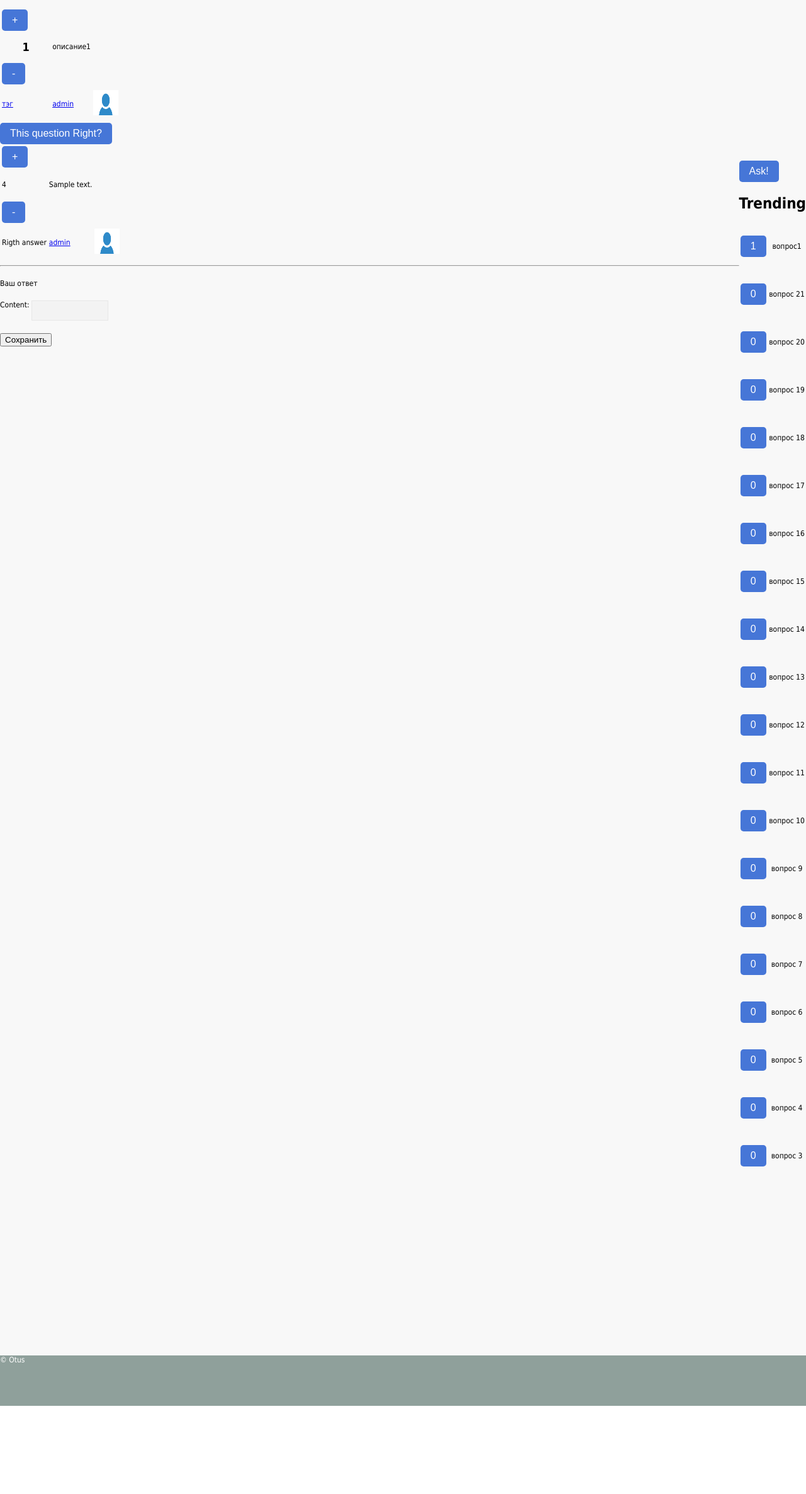
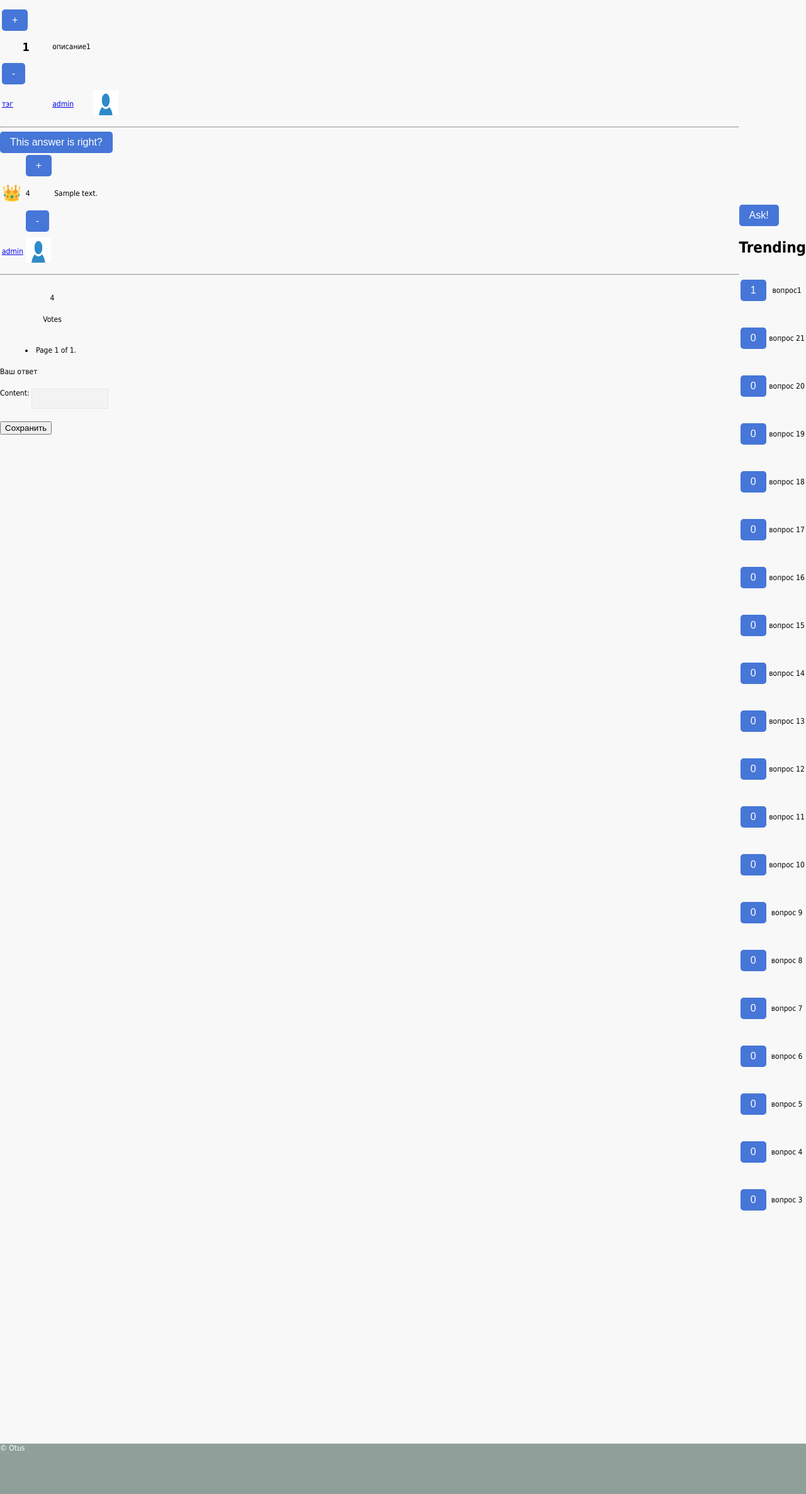
Before and after one commit to 7361cid/dz6, a Django app: page /blog/question_list/1/ in a window 1280 px wide. Shown: the part 138-2510 px from the top of the page at 63% size. Before the commit the page ends 2370 px from the top, so only its background shows below. Run offline with Django 3.2, Linux system fonts and the light colour scheme; a user stored in the database is signed in; data comes from the database, SQL or seed files in the repository; tables that the repository leaves empty hold one stand-in row (values such as "Sample post").

Commit message:
начал добавлять пагинаcию

```diff
--- a/mysite/blog/models.py
+++ b/mysite/blog/models.py
@@ -50,7 +50,6 @@ def change_rating(question_pk, vote):
 
 
 def change_rating_answer(answer_pk, vote):
-    print(f"LOG answer_pk {answer_pk}")
     answer = Answer.objects.get(pk=answer_pk)
     if vote:
         answer.rating += 1
--- a/mysite/blog/views.py
+++ b/mysite/blog/views.py
@@ -4,6 +4,7 @@ from django import forms
 from django.http import HttpResponseRedirect
 from django.shortcuts import render, redirect
 from django.contrib.auth.decorators import login_required
+from django.core.paginator import Paginator
 
 from .models import Question, Tag, Answer, Vote, VoteAnswer
 
@@ -18,8 +19,9 @@ class AskForm(forms.ModelForm):
 
 def question_with_answers_view(request, pk):
     question = Question.objects.get(pk=pk)
-    answers = Answer.objects.filter(question_pk=pk)
-    context = {'question': question, 'answers': answers}
+    answers = Answer.objects.filter(question_pk=pk).order_by('-rating', '-date')
+    paginator = Paginator(answers, 30)
+    context = {'question': question, 'answers': answers, 'paginator': paginator.page(1)}
     if request.method == 'POST':
         form = AskForm(request.POST)
         if form.is_valid():
@@ -148,6 +150,7 @@ class VoteAnswerForm(forms.ModelForm):
         fields = ['vote']
         widgets = {'vote': forms.HiddenInput()}
 
+
 class QuestionCreateView(LoginRequiredMixin, CreateView):
     form_class = QuestionForm
     template_name = 'question_new.html'
--- a/mysite/media/css/styles.css
+++ b/mysite/media/css/styles.css
@@ -145,3 +145,7 @@ li{list-style-position:inside;}
 .td_content_center {
    width: 80%;
 }
+
+.right_answer {
+ font-size: 25px;
+}
--- a/mysite/templates/question.html
+++ b/mysite/templates/question.html
@@ -65,11 +65,15 @@
             </td>
         </tr>
     </table>
-
-
+    <hr>
     {% for answer in answers %}
         <table>
             <tr>
+                {% if answer.right %}
+                    <td>
+                        <p class="right_answer">👑</p>
+                    </td>
+                {% endif %}
                 <td>
                     <form action="vote_for_answer/{{ answer.pk }}" method="post">
                         {% csrf_token %}
@@ -88,11 +92,6 @@
                 </td>
             </tr>
             <tr>
-                {% if answer.right %}
-                    <td>
-                        <p>Rigth answer</p>
-                    </td>
-                {% endif %}
                 <td>
                     <p><a href="{% url 'user' pk=answer.author.pk %}">{{ answer.author }}</a></p>
                 </td>
@@ -102,15 +101,40 @@
             </tr>
             {% if user == question.author %}
             <a href="make_answer_right/{{ answer.id }}">
-            <button> This question Right? </button>
+            <button> This answer is right? </button>
             </a>
             {% endif %}
         </table>
         <hr>
     {% empty %}
     <p>Нет ответов</p>
+    {% endfor %}
 
+    <table>
+    {% for q in paginator.object_list %}
+            <tr>
+                <td class="table_question_data">
+                    <p>{{ q.rating }}</p>
+                    <p>Votes</p>
+                </td>
     {% endfor %}
+    </table>
+    <ul class="pagination">
+                    {% if paginator.has_previous %}
+                        <li>
+                            <span><a href="/home/{{ paginator.previous_page_number }}">Previous</a></span>
+                        </li>
+                    {% endif %}
+                        <li class="pagination">
+                            <span>Page {{ paginator.number }} of {{ paginator.paginator.num_pages }}.</span>
+                        </li>
+                    {% if paginator.has_next %}
+                        <li class="pagination">
+                            <span><a href="/home/{{ paginator.next_page_number }}">Next</a></span>
+                        </li>
+                    {% endif %}
+    </ul>
+
     {% if request.user.is_authenticated %}
         <p> Ваш ответ </p>
         <form action="" method="post"> {% csrf_token %}
--- a/mysite/users/views.py
+++ b/mysite/users/views.py
@@ -104,7 +104,7 @@ def index(request, pk=1, tag='', sort=1):
         else:
             questions = Question.objects.all().order_by(order_by)
 
-    paginator = Paginator(questions, 20)  # Show 20 contacts per page.
+    paginator = Paginator(questions, 20)
     questions_trends = Question.objects.order_by('-rating', '-date')[:20]
     answers = {}
     for q in questions:
```
